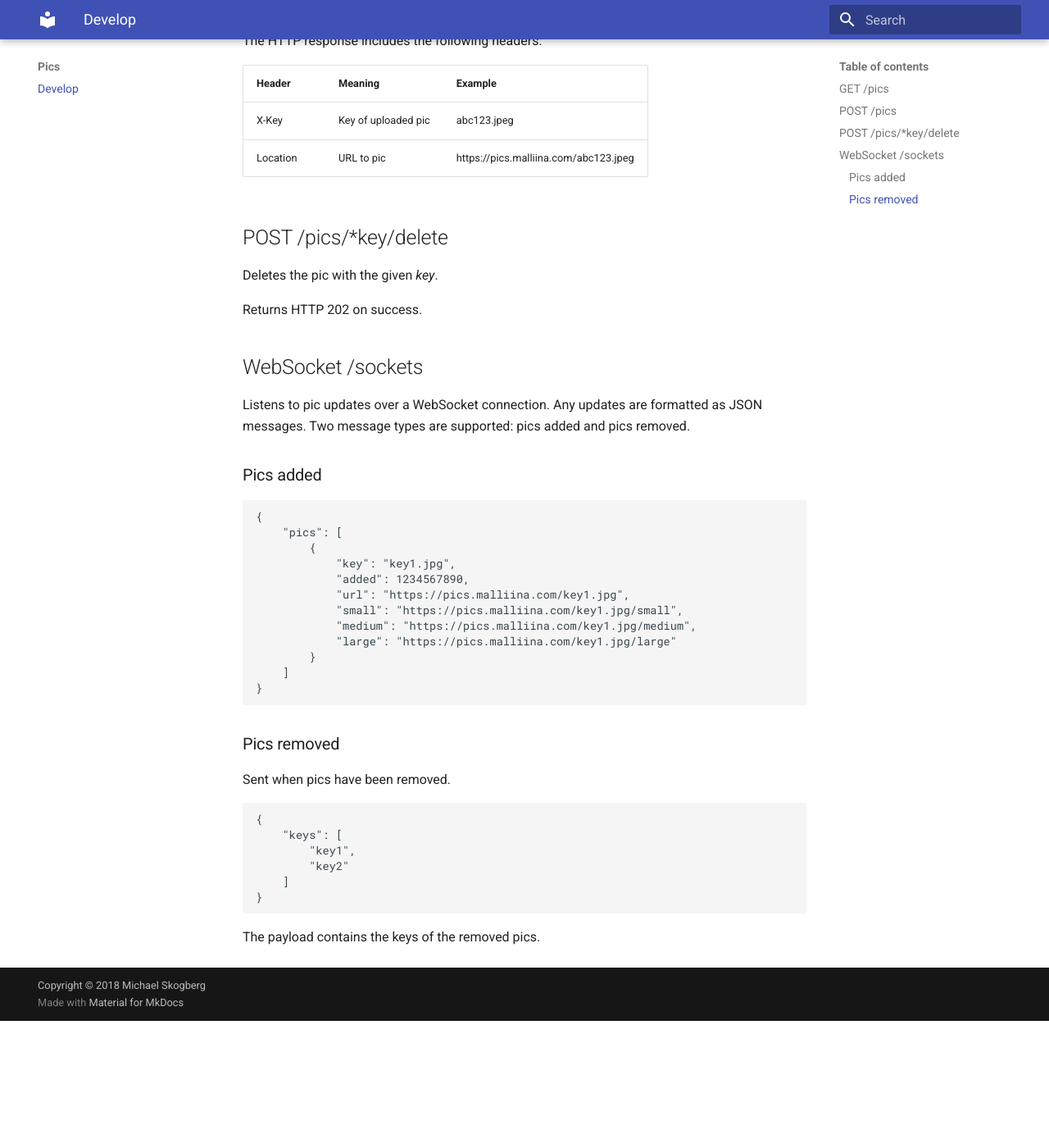
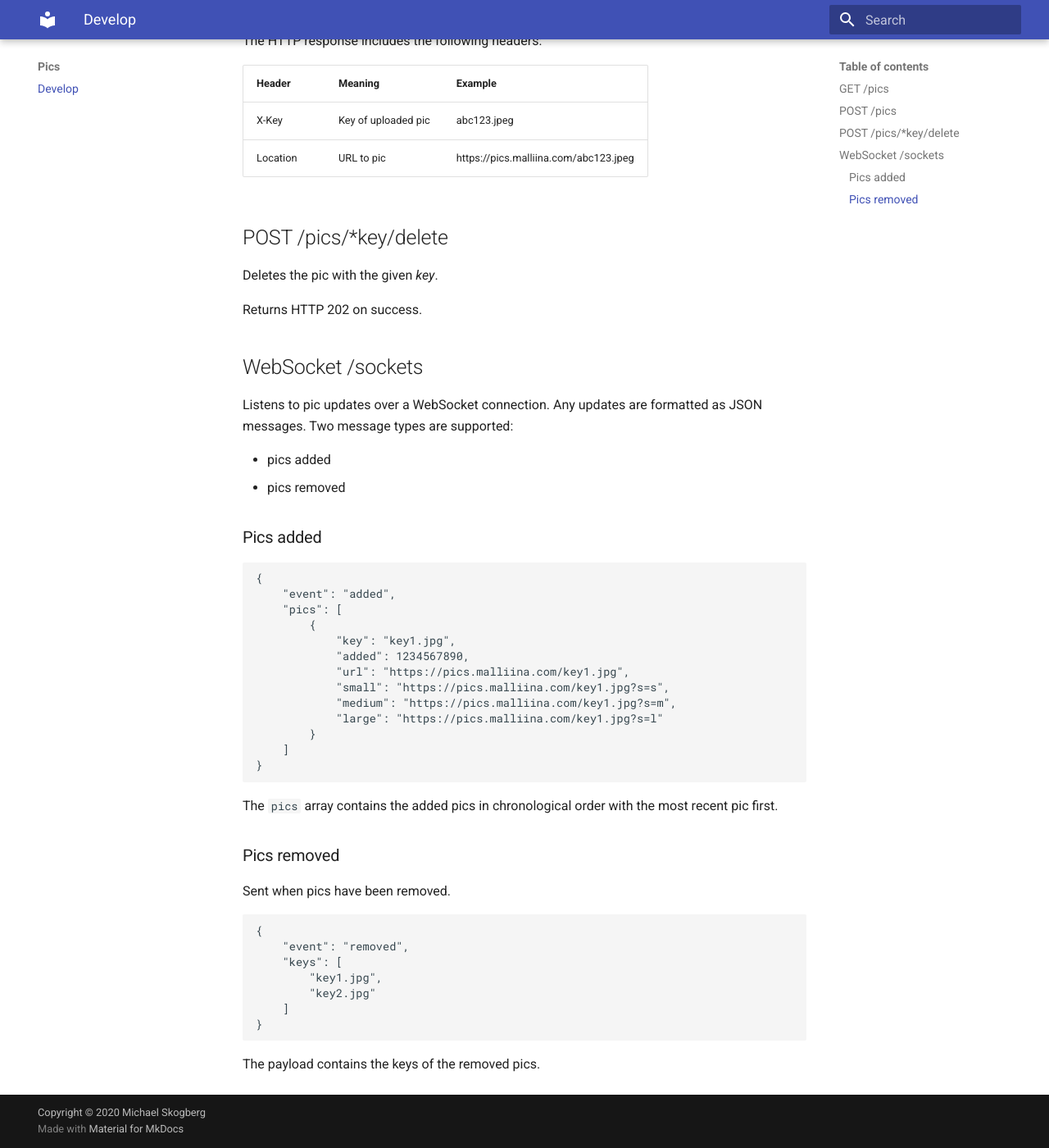
Before and after one commit to malliina/pics, an MkDocs documentation site: the page built from docs/index.md, in a window 1280 px wide and 1400 px high, scrolled down 893 px. Shown: the whole window at 82% size. Built offline with MkDocs 1.6.1 and Material for MkDocs 9.7.7, drawn with Linux system fonts in a browser that asks for light colours; before the commit the page ends 2138 px from its top, so only the background shows below that.

Commit message:
Add docs meta

```diff
--- a/docs/index.md
+++ b/docs/index.md
@@ -44,31 +44,38 @@ Returns HTTP 202 on success.
 ## WebSocket /sockets
 
 Listens to pic updates over a WebSocket connection. Any updates are formatted as JSON messages. Two message types are
-supported: pics added and pics removed.
+supported:
+
+- pics added
+- pics removed
 
 ### Pics added
 
     {
+        "event": "added",
         "pics": [
             {
                 "key": "key1.jpg",
                 "added": 1234567890,
                 "url": "https://pics.malliina.com/key1.jpg",
-                "small": "https://pics.malliina.com/key1.jpg/small",
-                "medium": "https://pics.malliina.com/key1.jpg/medium",
-                "large": "https://pics.malliina.com/key1.jpg/large"
+                "small": "https://pics.malliina.com/key1.jpg?s=s",
+                "medium": "https://pics.malliina.com/key1.jpg?s=m",
+                "large": "https://pics.malliina.com/key1.jpg?s=l"
             }
         ]
     }
+
+The `pics` array contains the added pics in chronological order with the most recent pic first.
 
 ### Pics removed
 
 Sent when pics have been removed.
 
     {
+        "event": "removed",
         "keys": [
-            "key1",
-            "key2"
+            "key1.jpg",
+            "key2.jpg"
         ]
     }
 
--- a/mkdocs.yml
+++ b/mkdocs.yml
@@ -7,4 +7,4 @@ theme:
 nav:
   - Develop: index.md
 
-copyright: Copyright &copy; 2018 <a href="https://github.com/malliina">Michael Skogberg</a>
+copyright: Copyright &copy; 2020 <a href="https://github.com/malliina">Michael Skogberg</a>
```
Also changed, not shown: README.md (+9 -1 lines), 1 other file.
